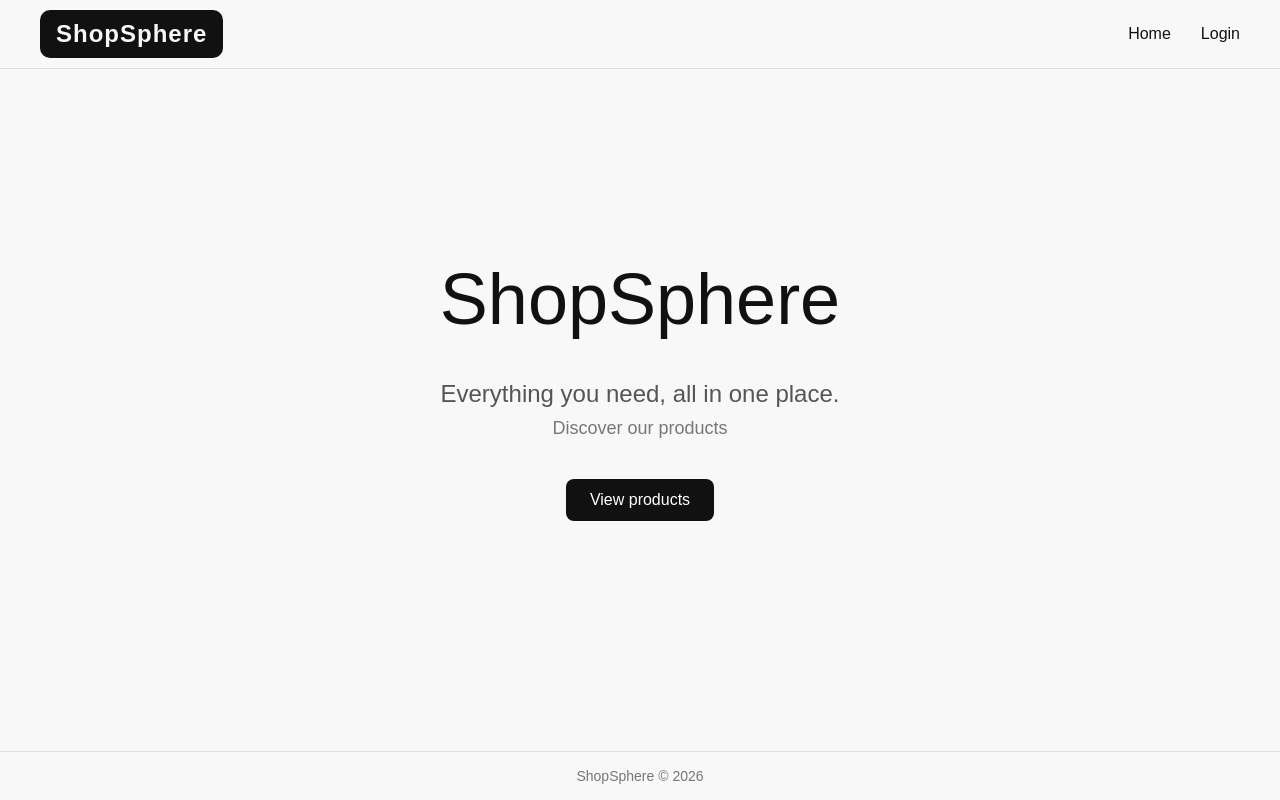
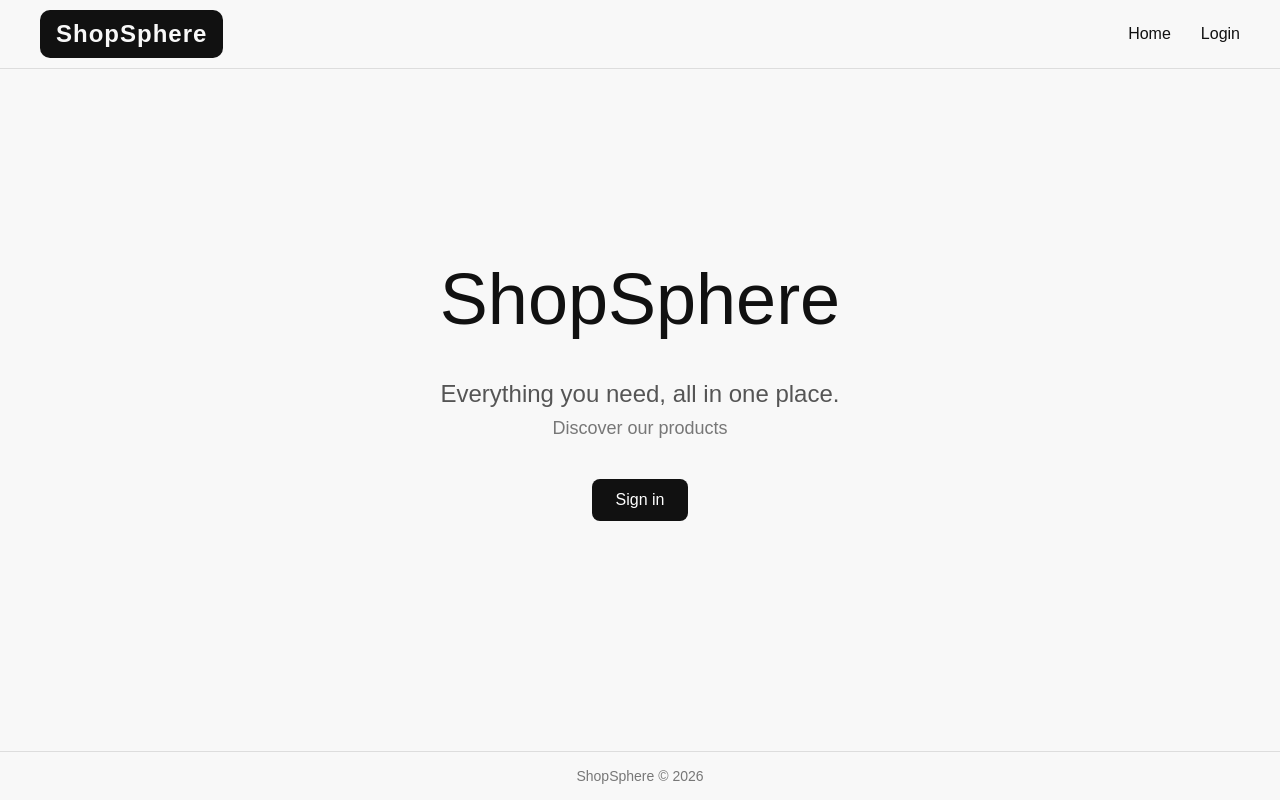
Before and after one commit to MarioBernal23/shopsphere, a React app in the folder frontend/: page / in a window 1280 px wide. Built offline with nearby package versions, Linux system fonts and the light colour scheme; the HTML template or start-up script is replaced by a standard one.

Commit message:
update homepage main button

```diff
--- a/frontend/src/pages/HomePage.jsx
+++ b/frontend/src/pages/HomePage.jsx
@@ -1,13 +1,27 @@
 import { Link } from "react-router-dom";
+import { useContext } from "react"
+import { AuthenticationContext } from "../context/AuthenticationContext"
 import "../styles/home.css";
 
 function HomePage() {
+
+  const { authenticated } = useContext(AuthenticationContext);
+
   return (
     <div className="home">
       <h1>ShopSphere</h1>
       <p>Everything you need, all in one place.</p>
       <p>Discover our products</p>
-      <Link className="home-button" to="/products">View products</Link>
+
+      {authenticated ? (
+        <Link className="home-button" to="/products">
+            View products
+        </Link>
+      ) : (
+        <Link className="home-button" to="/login">
+            Sign in
+        </Link>
+      )}
     </div>
   );
 }
```
